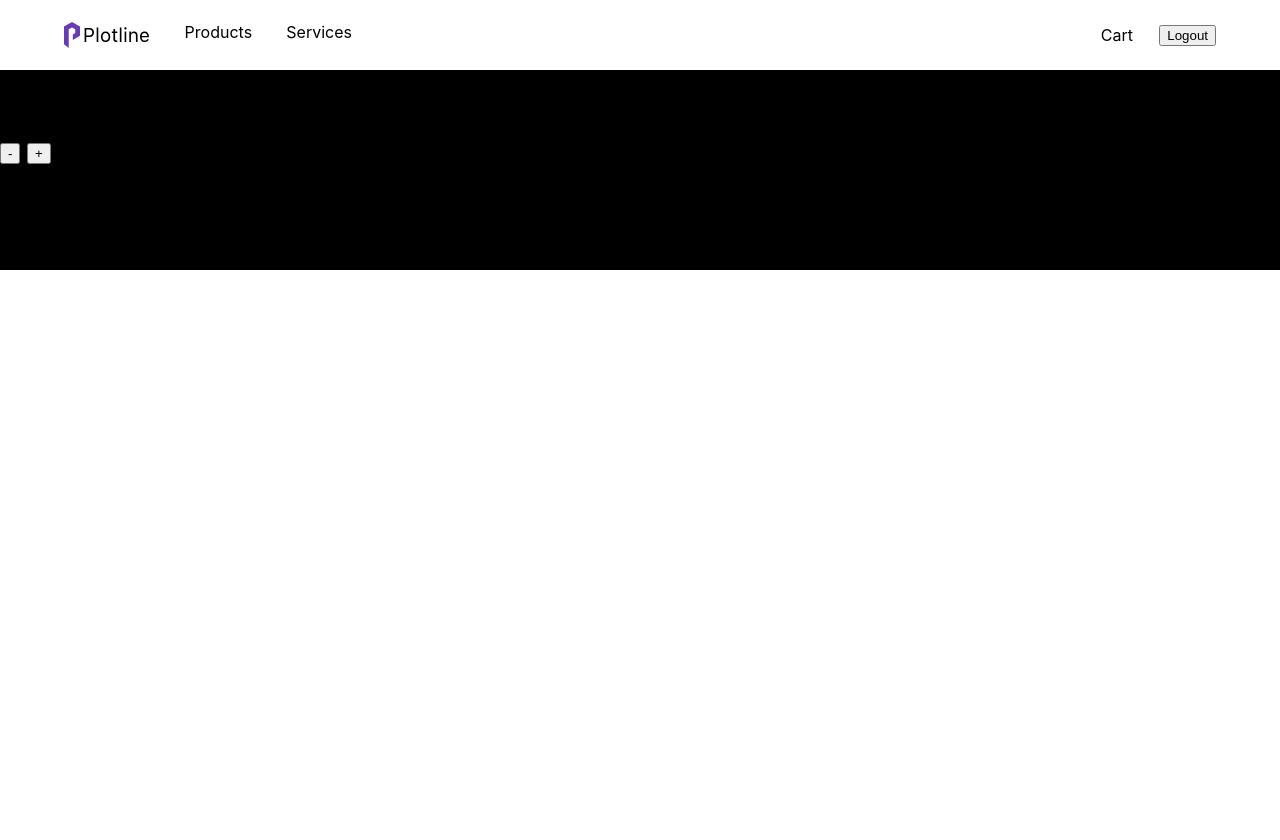
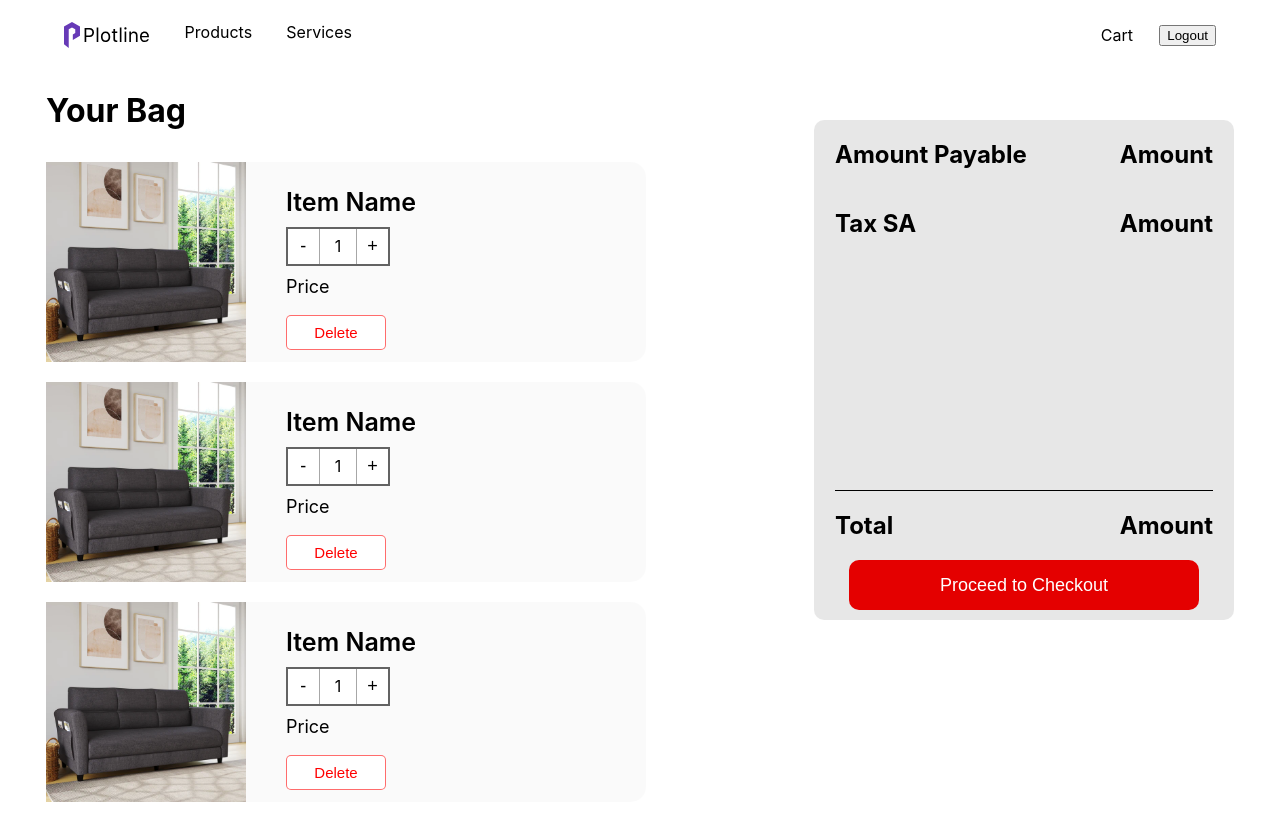
Before and after one commit to amankumar11/E-Commerce_Web, a React (Create React App) app in the folder client/: page /cart in a window 1280 px wide. Shown: the top 840 px of the page. Before the commit the page ends 800 px from the top, so only its background shows below. Built offline with nearby package versions, Linux system fonts and the light colour scheme; sample sign-in values are in the browser's storage; the HTML template or start-up script is replaced by a standard one.

Commit message:
cart page frontend

```diff
--- /dev/null
+++ b/client/src/assets/css/cart.css
@@ -0,0 +1,55 @@
+.cart-container {
+  display: flex;
+  flex-direction: row;
+  justify-content: center;
+  height: 100vh;
+  width: 100%;
+}
+
+.cart-left {
+  display: flex;
+  width: 60%;
+  flex-direction: column;
+  /* justify-content: center; */
+}
+
+.card-right {
+  display: flex;
+  align-items: center;
+  justify-content: center;
+  width: 30%;
+}
+
+.checkout-card {
+  display: flex;
+  background-color: rgba(0, 0, 0, 0.093);
+  border-radius: 10px;
+  flex-direction: column;
+  align-items: center;
+  height: 500px;
+  width: 420px;
+  margin-top: 50px;
+}
+
+.amount-box {
+  display: flex;
+  width: 90%;
+  flex-direction: row;
+  justify-content: space-between;
+}
+
+.total-box {
+  border-top: 1px solid black;
+  margin-top: auto;
+}
+
+.checkout-btn {
+  background-color: rgb(228, 0, 0);
+  border: none;
+  font-size: 18px;
+  border-radius: 10px;
+  color: white;
+  height: 50px;
+  width: 350px;
+  margin-bottom: 10px;
+}
--- a/client/src/assets/css/cartcard.css
+++ b/client/src/assets/css/cartcard.css
@@ -1,5 +1,81 @@
 .cart-card {
-  background-color: black;
+  display: flex;
+  background-color: rgba(0, 0, 0, 0.021);
+  border-radius: 0px 15px 15px 0px;
   height: 200px;
-  /* width: 150px; */
+  width: 600px;
+  margin: 10px 0px;
 }
+
+.cart-card-container {
+  display: flex;
+  width: 100%;
+}
+
+.cart-card-left {
+  display: flex;
+  width: 40%;
+}
+
+.cart-card-right {
+  display: flex;
+  flex-direction: column;
+  width: 60%;
+}
+
+.item-name {
+  font-weight: 600;
+  font-size: 25px;
+  margin-bottom: 10px;
+}
+
+.item-price {
+  font-size: 18px;
+  margin-top: 10px;
+}
+
+.delete-btn {
+  background-color: white;
+  color: red;
+  border: 1px solid rgba(255, 0, 0, 0.577);
+  font-size: 15px;
+  border-radius: 5px;
+  height: 35px;
+  width: 100px;
+}
+
+.delete-btn:hover {
+  background-color: rgba(255, 0, 0, 0.723);
+  color: white;
+}
+
+.quant-counter {
+  display: flex;
+  align-items: center;
+  justify-content: center;
+  background-color: white;
+  width: 100px;
+  height: 35px;
+  border: 2px solid rgba(0, 0, 0, 0.612);
+}
+
+.count {
+  padding: 0px 15px;
+}
+
+.count-btn {
+  background-color: white;
+  font-size: 18px;
+  height: 35px;
+  width: 50px;
+}
+
+.decrease {
+  border: none;
+  border-right: 1px solid rgba(0, 0, 0, 0.344);
+}
+
+.increase {
+  border: none;
+  border-left: 1px solid rgba(0, 0, 0, 0.344);
+}
--- a/client/src/components/CartCard.js
+++ b/client/src/components/CartCard.js
@@ -1,17 +1,21 @@
 import React from "react";
 import QuantityCounter from "./QuantityCounter";
 import "../assets/css/cartcard.css";
+import sofa from "../assets/img/products/sofa-grey.webp";
 
 const CartCard = () => {
   return (
     <div className="cart-card">
-      <div className="cart-card-left">
-        <img></img>
-      </div>
-      <div className="cart-card-right">
-        <p>Item Name</p>
-        <QuantityCounter />
-        <p>Price</p>
+      <div className="cart-card-container">
+        <div className="cart-card-left">
+          <img src={sofa}></img>
+        </div>
+        <div className="cart-card-right">
+          <p className="item-name">Item Name</p>
+          <QuantityCounter />
+          <p className="item-price">Price</p>
+          <button className="delete-btn">Delete</button>
+        </div>
       </div>
     </div>
   );
--- a/client/src/components/QuantityCounter.js
+++ b/client/src/components/QuantityCounter.js
@@ -1,4 +1,5 @@
 import React, { useState } from "react";
+import "../assets/css/cartcard.css";
 
 const QuantityCounter = () => {
   const [count, setCount] = useState(1);
@@ -14,10 +15,14 @@ const QuantityCounter = () => {
   };
 
   return (
-    <div>
-      <button onClick={decreaseCount}>-</button>
-      <span>{count}</span>
-      <button onClick={increaseCount}>+</button>
+    <div className="quant-counter">
+      <button onClick={decreaseCount} className="count-btn decrease">
+        -
+      </button>
+      <span className="count">{count}</span>
+      <button onClick={increaseCount} className="count-btn increase">
+        +
+      </button>
     </div>
   );
 };
--- a/client/src/pages/Cart.js
+++ b/client/src/pages/Cart.js
@@ -1,14 +1,34 @@
 import React from "react";
 import CartCard from "../components/CartCard";
+import "../assets/css/cart.css";
 
 const Cart = () => {
   return (
     <div className="cart-page">
       <div className="cart-container">
         <div className="cart-left">
+          <h1>Your Bag</h1>
+          <CartCard />
+          <CartCard />
           <CartCard />
         </div>
-        <div className="cart-right"></div>
+        <div className="cart-right">
+          <div className="checkout-card">
+            <div className="amount-box">
+              <h2>Amount Payable</h2>
+              <h2>Amount</h2>
+            </div>
+            <div className="amount-box">
+              <h2>Tax SA</h2>
+              <h2>Amount</h2>
+            </div>
+            <div className="amount-box total-box">
+              <h2>Total</h2>
+              <h2>Amount</h2>
+            </div>
+            <button className="checkout-btn">Proceed to Checkout</button>
+          </div>
+        </div>
       </div>
     </div>
   );
```
